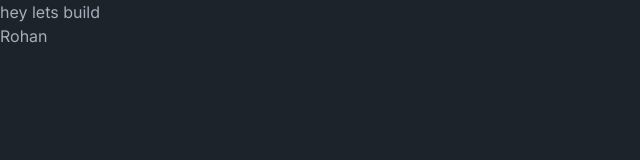
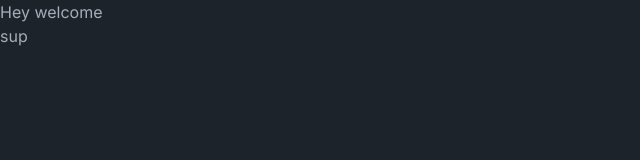
Before and after one commit to Ro-han12/Dev-Portfolio, a Next.js app in the folder dev-port/: page / in a window 1280 px wide. Shown: the top 160 px of the page, without its empty margins (0-640 px from the left). Built offline with nearby package versions, Linux system fonts and the light colour scheme.

Commit message:
clerk auth done

```diff
--- /dev/null
+++ b/dev-port/app/(auth)/sign-in/[[...sign-in]]/page.jsx
@@ -0,0 +1,9 @@
+import { SignIn } from "@clerk/nextjs";
+
+export default function Page() {
+  return (
+    <div className="flex items-center justify-center h-screen">
+        <SignIn path="/sign-in" afterSignInUrl="/admin" />
+    </div>
+  );
+}
--- /dev/null
+++ b/dev-port/app/(auth)/sign-up/[[...sign-up]]/page.jsx
@@ -0,0 +1,5 @@
+import { SignUp } from "@clerk/nextjs";
+
+export default function Page() {
+  return <SignUp />;
+}
--- a/dev-port/app/layout.js
+++ b/dev-port/app/layout.js
@@ -1,5 +1,6 @@
 import { Inter } from "next/font/google";
 import "./globals.css";
+import { ClerkProvider } from "@clerk/nextjs";
 
 const inter = Inter({ subsets: ["latin"] });
 
@@ -10,10 +11,12 @@ export const metadata = {
 
 export default function RootLayout({ children }) {
   return (
+    <ClerkProvider>
     <html lang="en"  >
       <body className={inter.className}>
         <div data-theme="dark" className="h-screen" >{children}</div>
         </body>
     </html>
+    </ClerkProvider>
   );
 }
--- a/dev-port/app/page.js
+++ b/dev-port/app/page.js
@@ -1,9 +1,12 @@
+import { UserButton } from "@clerk/nextjs";
 import Image from "next/image";
 
 export default function Home() {
   return (
-    <div> hey lets build
-      <h2>Rohan</h2>
+    <div>
+      <h2>Hey welcome</h2>
+      <label>sup</label>
+      <UserButton/>
     </div>
 
 
--- a/dev-port/package.json
+++ b/dev-port/package.json
@@ -11,6 +11,8 @@
     "db:studio": "npx drizzle-kit studio"
   },
   "dependencies": {
+    "@clerk/elements": "^0.10.4",
+    "@clerk/nextjs": "^5.2.4",
     "@neondatabase/serverless": "^0.9.4",
     "drizzle-orm": "^0.32.0",
     "next": "14.2.5",
@@ -18,9 +20,11 @@
     "react-dom": "^18.3.1"
   },
   "devDependencies": {
+    "@types/react": "18.3.3",
     "daisyui": "^4.12.10",
     "drizzle-kit": "^0.23.0",
     "postcss": "^8",
-    "tailwindcss": "^3.4.1"
+    "tailwindcss": "^3.4.1",
+    "typescript": "5.5.3"
   }
 }
```
Also changed, not shown: dev-port/middleware.ts (added, +14 -0 lines), dev-port/tsconfig.json (added, +34 -0 lines), 1 other file (tests, documents, lock files or other folders).
